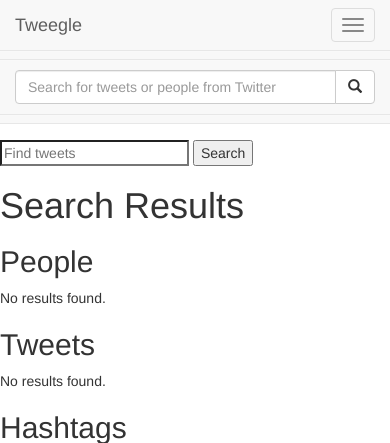
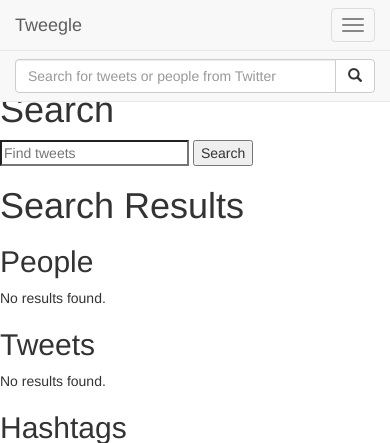
Before and after one commit to ashleyhsia0/tweegle, a Flask app: template templates/search_results.html in a window 390 px wide, after a click on "Toggle navigation". Shown: the top 443 px of the page. Run offline with Flask 2, Linux system fonts and the light colour scheme; the template is opened without the code that fills it, so the values that code supplies are empty; some libraries are stand-ins or nearby versions.

Commit message:
Fix look of toggled nav bar in mobile

```diff
--- a/static/css/styles.css
+++ b/static/css/styles.css
@@ -22,3 +22,9 @@
 body {
     padding-top: 70px;
 }
+
+.navbar-form {
+    padding: 0 15px;
+    border-top: none;
+    border-bottom: none;
+}
```
